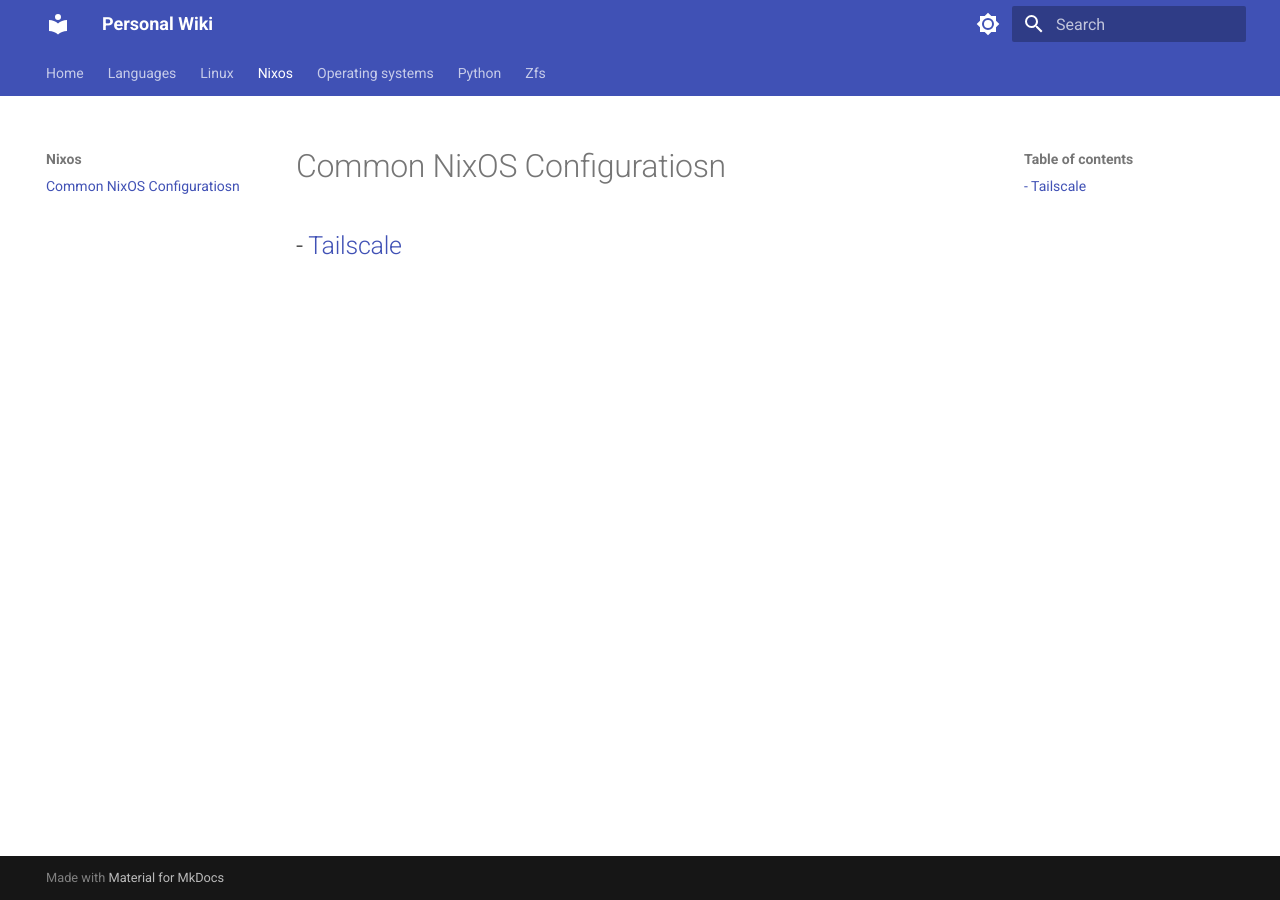
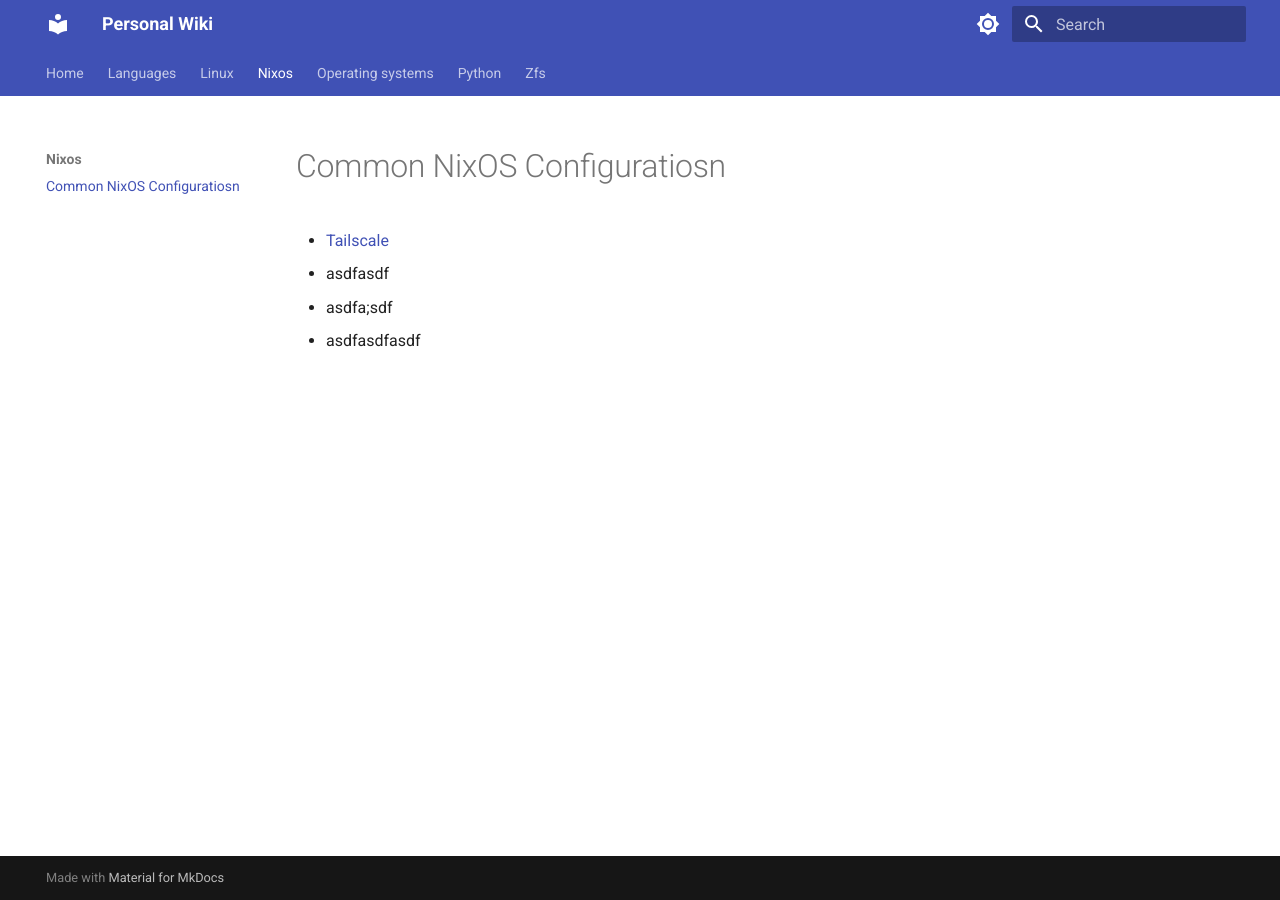
Before and after one commit to chusovich/wiki, an MkDocs documentation site: the page built from docs/nixos/common-config.md, in a window 1280 px wide. Built offline with MkDocs 1.6.1 and Material for MkDocs 9.7.7, drawn with Linux system fonts in a browser that asks for light colours.

Commit message:
vault backup: 2025-07-09 20:49:32

```diff
--- a/docs/nixos/common-config.md
+++ b/docs/nixos/common-config.md
@@ -1,4 +1,6 @@
 # Common NixOS Configuratiosn
 
 - [Tailscale](https://search.nixos.org/options?channel=25.05&size=50&sort=relevance&type=packages&query=services.tailscale)
--
+- asdfasdf
+- asdfa;sdf
+- asdfasdfasdf
```
Also changed, not shown: 1 other file.
